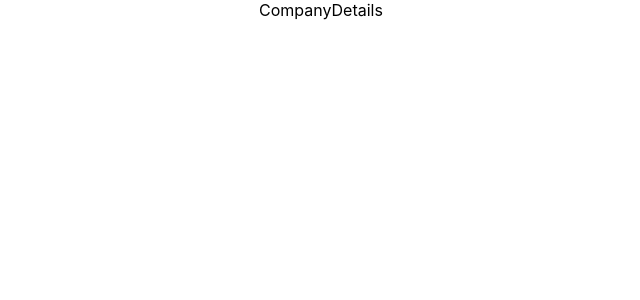
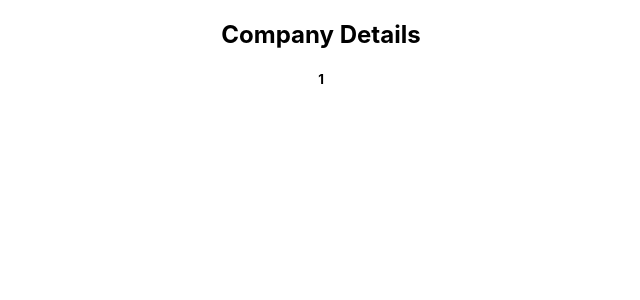
Before and after one commit to ankush98m/supplyTrace_RA_fullStack_test, a React (Create React App) app in the folder company-app/: page /1 in a window 1280 px wide. Shown: the top 300 px of the page, without its empty margins (319-959 px from the left). Built offline with nearby package versions, Linux system fonts and the light colour scheme.

Commit message:
send company id by using useNavigate hook

```diff
--- a/company-app/src/components/CompanyDetails.jsx
+++ b/company-app/src/components/CompanyDetails.jsx
@@ -1,7 +1,12 @@
-import React from 'react'
+import React, { useEffect, useState } from 'react';
+import { useNavigate, useParams } from 'react-router-dom';
 
 export default function CompanyDetails() {
+    const { id } = useParams();
   return (
-    <div>CompanyDetails</div>
+    <div>
+        <h2>Company Details</h2>
+        <h5> {id}</h5>
+    </div>
   )
 }
--- a/company-app/src/components/Home.jsx
+++ b/company-app/src/components/Home.jsx
@@ -1,11 +1,13 @@
 import React, { useEffect, useState } from "react";
-import { List, ListItem, ListItemText, Container } from "@mui/material";
+import { List, ListItem, ListItemText, Container, Button } from "@mui/material";
+import { useNavigate } from 'react-router-dom';
+import CompanyDetails from "./CompanyDetails";
 
 export default function Home() {
   const [companies, setCompanies] = useState([]);
   const [error, setError] = useState(null);
+  const navigate = useNavigate();
 
-  useEffect(() => {
   // Mock API url
   const apiUrl = "https://jsonplaceholder.typicode.com/users";
 
@@ -23,6 +25,7 @@ export default function Home() {
     }
   };
 
+  useEffect(() => {
     fetchAllCompanies();
   }, []);
 
@@ -33,7 +36,9 @@ export default function Home() {
             <List>
                 {companies.map((company) => (
                 <ListItem key={company.id}>
+                    <Button onClick={() => navigate(`/${company.id}`)}>
                         <ListItemText primary={company.name} secondary={company.email} />
+                    </Button>
                 </ListItem>
                 ))}
             </List>
```
Lines whose indentation alone changed are shown as unchanged.
